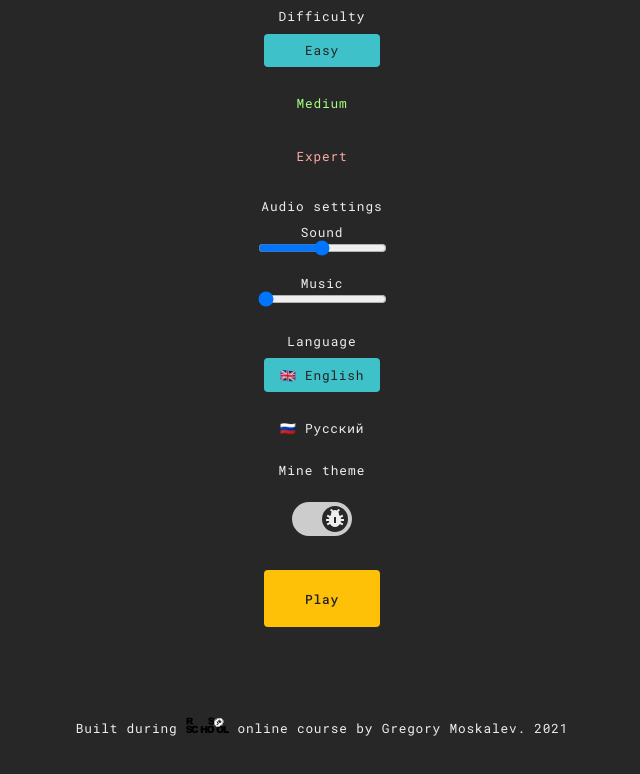
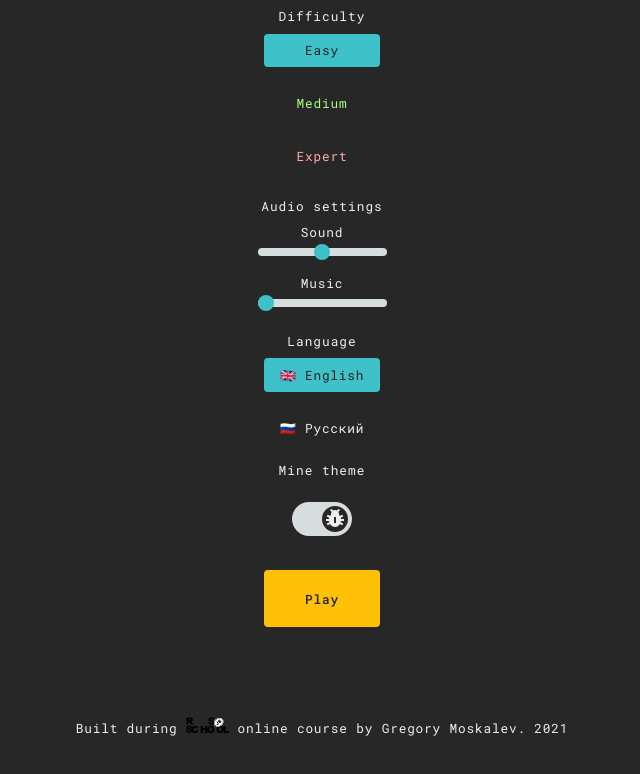
Before and after one commit to GregoryMoskalev/react-game, a React (Create React App) app in the folder react-game/: page /settings in a window 1280 px wide. Shown: the top 774 px of the page, without its empty margins (318-958 px from the left). Built offline with nearby package versions, Linux system fonts and the light colour scheme.

Commit message:
feat: style inputs

```diff
--- a/react-game/src/components/GameSettings/GameSettings.scss
+++ b/react-game/src/components/GameSettings/GameSettings.scss
@@ -102,6 +102,35 @@
   display: flex;
   flex-direction: column;
   margin: 1.2rem;
+  & label {
+    margin-bottom: 1rem;
+  }
+}
+
+#sound,
+#music {
+  -webkit-appearance: none;
+  width: 100%;
+  height: 1rem;
+  margin: 1rem;
+  border-radius: .5rem;
+  background: $color-grey;
+  outline: none;
+  padding: 0;
+  margin: 0;
+
+  &::-webkit-slider-thumb {
+    appearance: none;
+    width: 2rem;
+    height: 2rem;
+    border-radius: 50%;
+    background: #3fc1c9;
+    cursor: pointer;
+    transition: background .15s ease-in-out;
+    &:hover {
+      background: #3fc1c9;
+    }
+  }
 }
 
 .play-btn {
@@ -150,7 +179,7 @@
   left: 0;
   right: 0;
   bottom: 0;
-  background-color: #ccc;
+  background-color: $color-grey;
   -webkit-transition: .4s;
   transition: .4s;
 }
@@ -168,11 +197,11 @@
 }
 
 input:checked + .slider {
-  background-color: #ccc;
+  background-color: $color-grey;
 }
 
 input:focus + .slider {
-  box-shadow: 0 0 1px #ccc;
+  box-shadow: 0 0 1px $color-grey;
 }
 
 input:checked + .slider:before {
--- a/react-game/src/styles/_variables.scss
+++ b/react-game/src/styles/_variables.scss
@@ -3,6 +3,8 @@ $color-primary-light-1: #323232;
 $color-primary-light-2: #363636;
 $color-primary-dark-1: #242424;
 $color-primary-dark-2: #212121;
+
+$color-grey: #d7dcdf;
 
 $color-blue: #3fc1c9;
 
```
